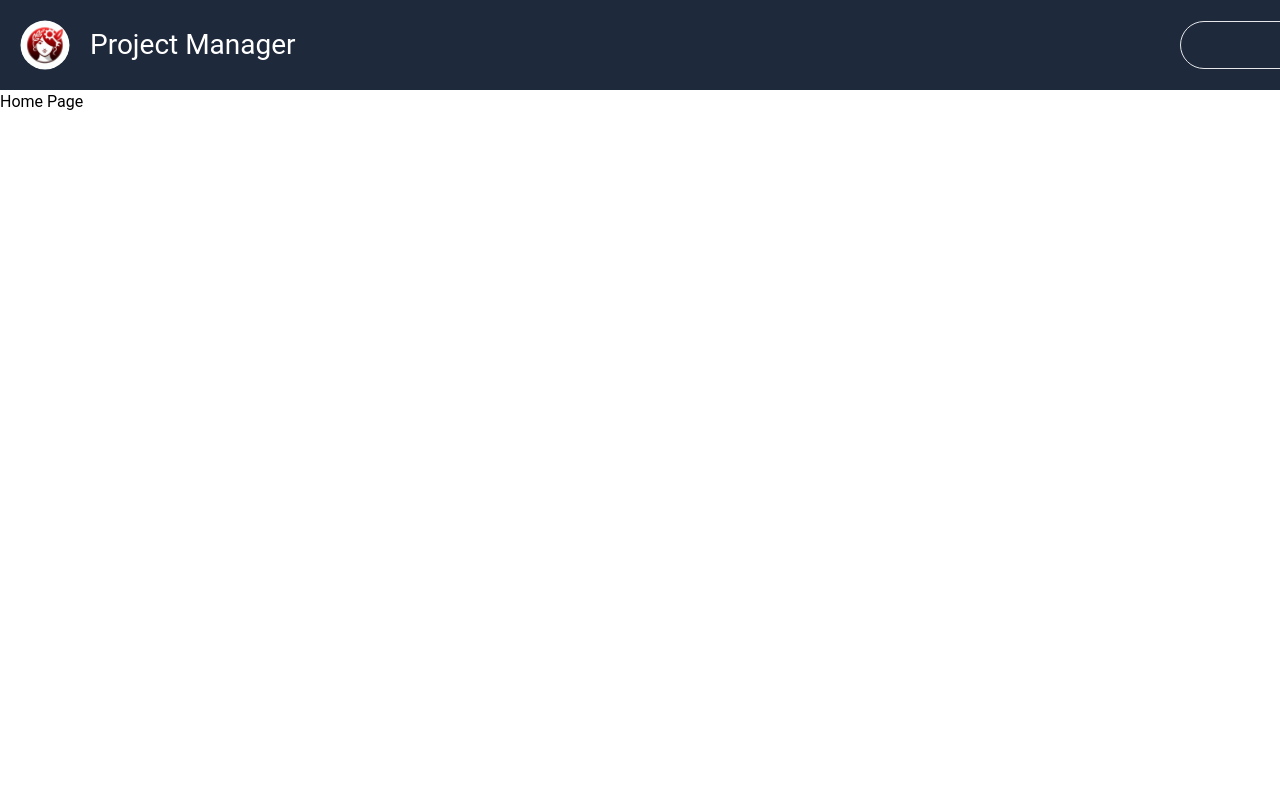
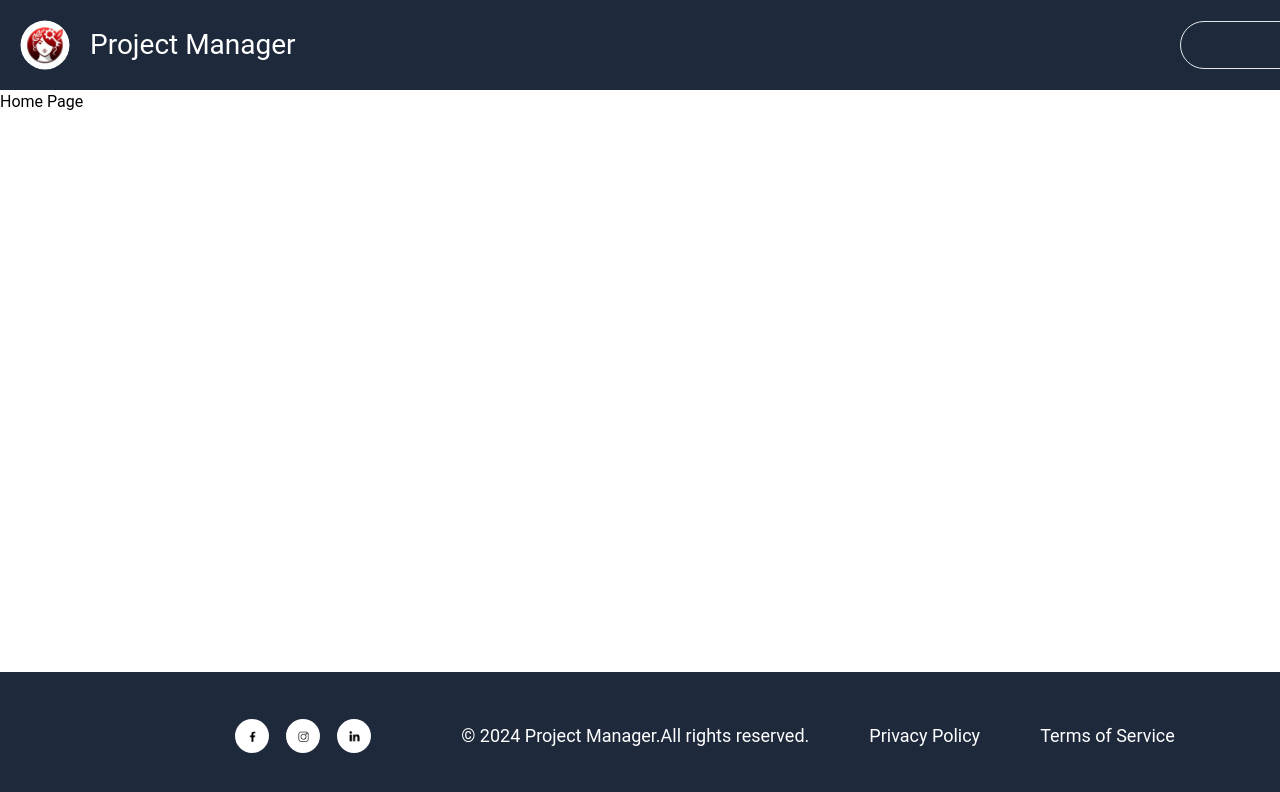
Before and after one commit to Tayling-Ng/desafio2-semana8-TIRex, a React (Vite) app: page / in a window 1280 px wide. Shown: the top 792 px of the page. Built offline with nearby package versions, Linux system fonts and the light colour scheme.

Commit message:
feat:aling-layout

```diff
--- a/src/main.tsx
+++ b/src/main.tsx
@@ -4,12 +4,19 @@
 import { createRoot } from 'react-dom/client';
 import { PageRoute } from './pages/page-route';
 import Header from './components/Header/Header'
+import Footer from './components/Footer/Footer'
 
 createRoot(document.getElementById('root')!).render(
     <StrictMode>
         <BrowserRouter>
-        <Header />
-            <PageRoute />
+            <main className="flex flex-col w-full h-screen" >
+                <Header />
+                <div className="flex-1">
+                    <PageRoute />
+                </div>
+
+                <Footer />
+            </main>
         </BrowserRouter>
     </StrictMode>
 );
```
